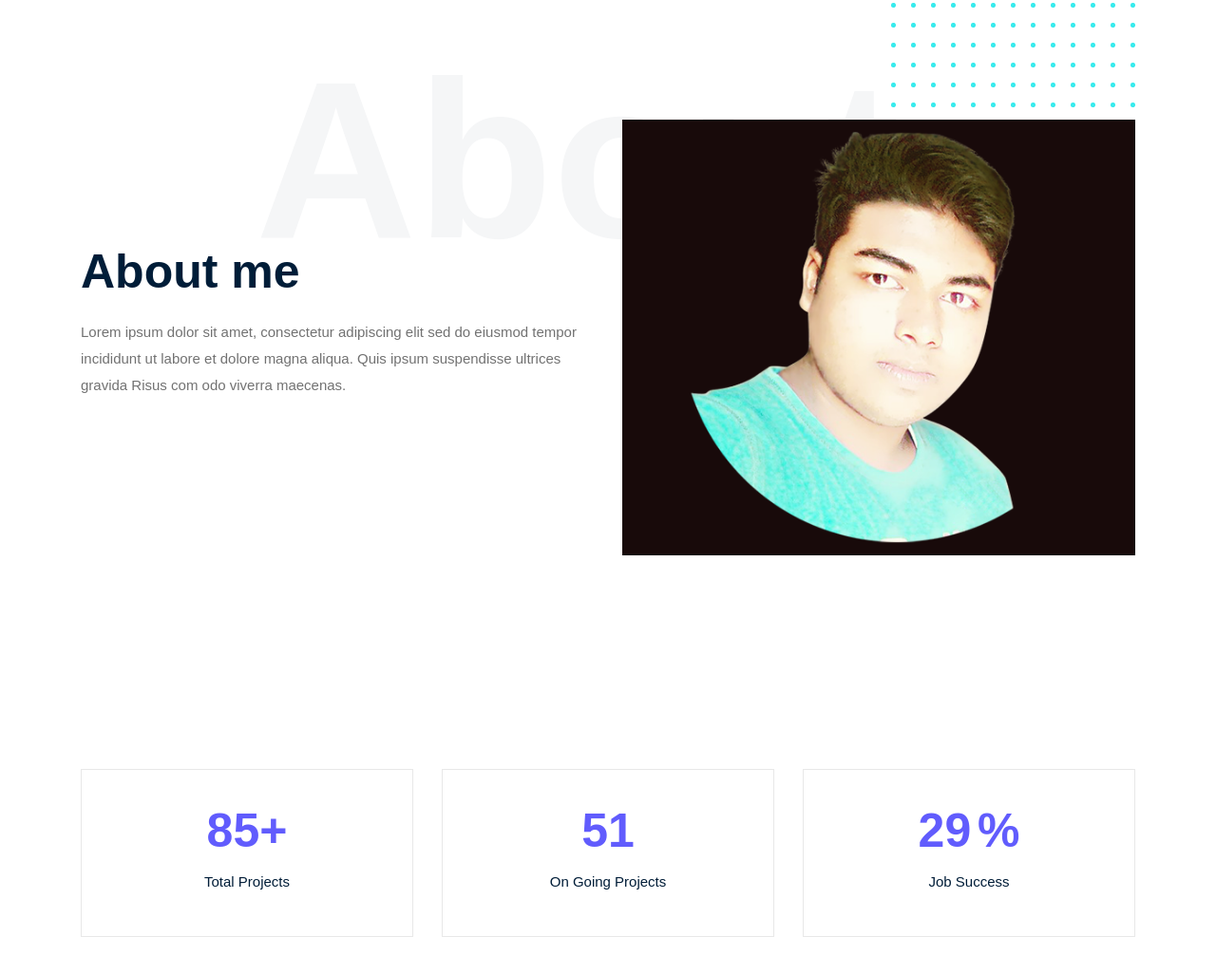
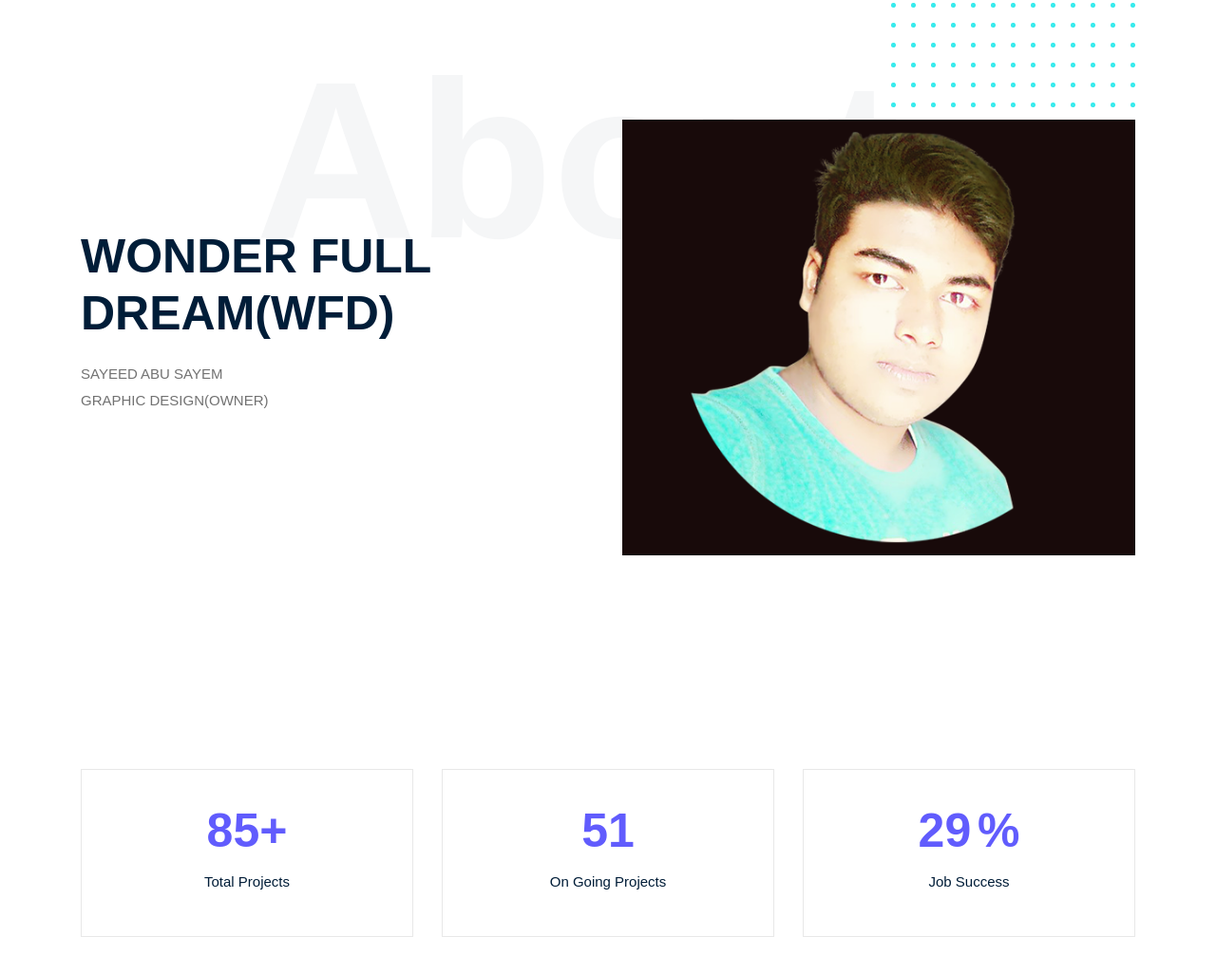
Before and after one commit to soiyod000/wonder-full-dreams, a plain HTML site: page about.html in a window 1280 px wide. Shown: the part 1420-2446 px from the top of the page at 95% size. Drawn offline with Linux system fonts and the light colour scheme; a web font is replaced by a local one.

Commit message:
Update about.html

```diff
--- a/about.html
+++ b/about.html
@@ -130,8 +130,9 @@
             <div class="row align-items-center">
                 <div class="col-xl-6 col-md-6">
                     <div class="about_e_details">
-                        <h3>About me</h3>
-                        <p>Lorem ipsum dolor sit amet, consectetur adipiscing elit sed do eiusmod tempor incididunt ut labore et dolore magna aliqua. Quis ipsum suspendisse ultrices gravida Risus com odo viverra maecenas.</p>
+                         <h3>WONDER FULL DREAM(WFD)</h3>
+                        <p>SAYEED ABU SAYEM<br>
+						GRAPHIC DESIGN(OWNER)</P>
                         <div class="download_cv">
 
                         </div>
```
